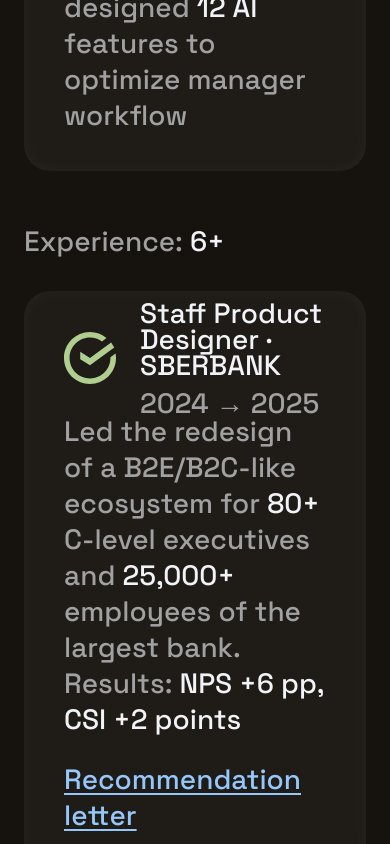
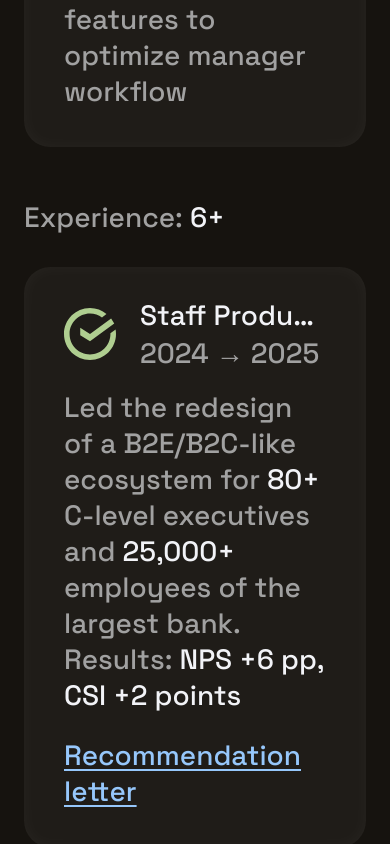
Before and after one commit to RickBacardin/bacardin, a Next.js app: page /en in a window 390 px wide. Shown: the part 2647-3491 px from the top of the page. Built offline with nearby package versions, Linux system fonts and the light colour scheme; a web font is replaced by a local one.

Commit message:
Мобайл апдейт

```diff
--- a/components/sections/Achievements.tsx
+++ b/components/sections/Achievements.tsx
@@ -91,7 +91,7 @@
         </motion.h2>
 
         {/* Сетка карточек */}
-        <div className="grid grid-cols-1 md:grid-cols-2 gap-8">
+        <div className="grid grid-cols-1 md:grid-cols-2 gap-6 md:gap-8">
           {achievements.map((parts, index) => (
             <AchievementCard key={index} parts={parts} index={index} />
           ))}
--- a/components/sections/Experience.tsx
+++ b/components/sections/Experience.tsx
@@ -47,11 +47,11 @@
           height={52}
           className="flex-shrink-0"
         />
-        <div className="flex flex-col">
-          <h3 className="text-[28px] leading-[26px] font-medium text-foreground">
+        <div className="flex flex-col min-w-0 flex-1">
+          <h3 className="text-[28px] leading-[26px] font-medium text-foreground truncate">
             {position} · {company}
           </h3>
-          <span className="text-[28px] leading-[26px] font-medium text-muted-foreground mt-3">
+          <span className="text-[28px] leading-[26px] font-medium text-muted-foreground mt-3 truncate">
             {dates}
           </span>
         </div>
@@ -169,7 +169,7 @@
         </motion.h2>
 
         {/* Карточки опыта */}
-        <div className="flex flex-col gap-8">
+        <div className="flex flex-col gap-6 md:gap-8">
           {experiences.map((exp, index) => (
             <ExperienceCard
               key={index}
--- a/components/ui/AllCasesButton.tsx
+++ b/components/ui/AllCasesButton.tsx
@@ -107,17 +107,24 @@
             >
               {/* Левая часть: иконка + текст */}
               <div className="flex items-center gap-4">
+                {/* Иконка скрыта на мобильных */}
                 <Image
                   src="/images/icons/code.svg"
                   alt="Code"
                   width={54}
                   height={54}
-                  className="flex-shrink-0"
+                  className="flex-shrink-0 hidden md:block"
                 />
+                {/* Полный текст на десктопе, короткий на мобильных */}
                 <span
-                  className="text-[50px] font-medium leading-[54px] text-muted-foreground"
+                  className="text-[50px] font-medium leading-[54px] text-muted-foreground hidden md:inline"
                 >
                   {label}
+                </span>
+                <span
+                  className="text-[50px] font-medium leading-[54px] text-muted-foreground md:hidden"
+                >
+                  Vibecode
                 </span>
               </div>
 
```
